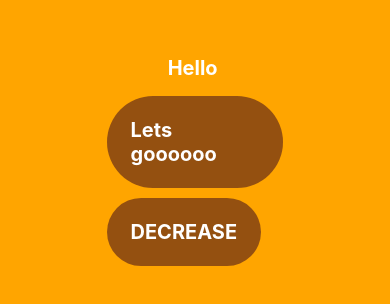
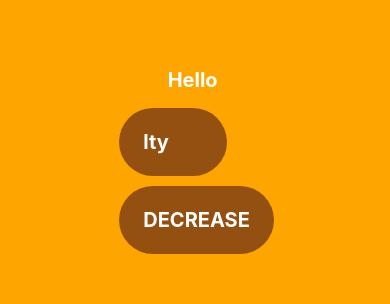
Before and after one commit to Plex15/Aide, a React Native app in the folder frontend/: screen / in a window 390 px wide. Shown: the part 264-568 px from the top of the page. Built offline with nearby package versions, Linux system fonts and the light colour scheme.

Commit message:
testing ts

```diff
--- a/frontend/App.tsx
+++ b/frontend/App.tsx
@@ -1,5 +1,9 @@
+// Keep App.tsx minimal as possible
+// most properties/functions should be in /src folder
 import React,{useState} from 'react';
 import {Button,TouchableOpacity,StyleSheet, Text, View} from 'react-native';
+import { User,PI} from './src/Core/schedule';
+
 
 export type Props = {
   name: string;
@@ -12,7 +16,7 @@ function Hello({name, baseEnthusiasmLevel = 0}: Props) {
   );
 
   const onIncrement = () =>
-    setEnthusiasmLevel(enthusiasmLevel + 1);
+    setEnthusiasmLevel(10);
   const onDecrement = () =>
     setEnthusiasmLevel(
       enthusiasmLevel > 0 ? enthusiasmLevel - 1 : 0,
@@ -32,7 +36,7 @@ function Hello({name, baseEnthusiasmLevel = 0}: Props) {
           key={"increment"}
 	  onPress={onIncrement}
 	  style={styles.button}>
-	  <Text style={styles.greeting}>Lets goooooo</Text>
+	  <Text style={styles.greeting}>lty</Text>
         </TouchableOpacity>
 
         <TouchableOpacity
--- a/frontend/package.json
+++ b/frontend/package.json
@@ -13,6 +13,7 @@
     "@react-native/new-app-screen": "0.81.1",
     "react": "19.1.0",
     "react-native": "0.81.1",
+    "react-native-alarm-manager": "^1.2.1",
     "react-native-safe-area-context": "^5.5.2",
     "TypeScript": "npm:typescript@^5.9.2"
   },
--- /dev/null
+++ b/frontend/src/Core/schedule.tsx
@@ -0,0 +1,12 @@
+
+export const PI = 3.14159;
+
+export const formatDate = (date: Date): string => {
+  // ... formatting logic
+  return date.toLocaleDateString();
+};
+
+export interface User {
+  id: string;
+  name: string;
+}
```
Also changed, not shown: 1 other file (tests, documents, lock files or other folders).
